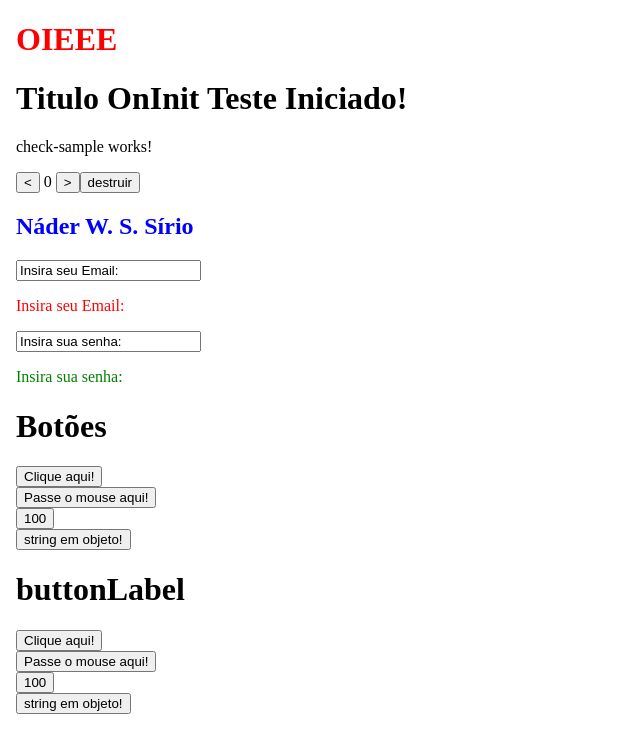
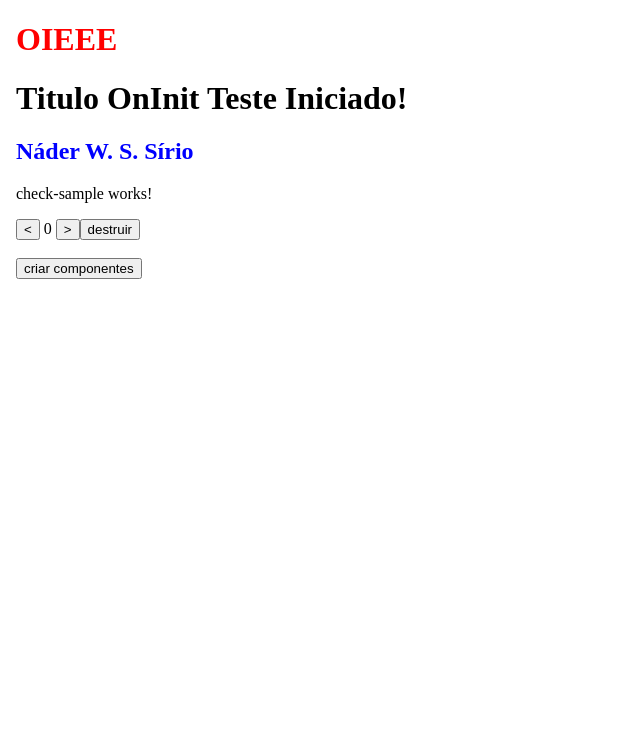
Before and after one commit to nadersirio/Angular-firsts-steps, an Angular app: page / in a window 1280 px wide. Shown: the top 752 px of the page, without its empty margins (0-640 px from the left). Built offline with nearby package versions, Linux system fonts and the light colour scheme.

Commit message:
att: refactor app.components

```diff
--- a/src/app/app.component.html
+++ b/src/app/app.component.html
@@ -7,15 +7,21 @@
   <body>
     <h1>OIEEE</h1>
     <app-title></app-title>
+    <menu-component></menu-component>
+
     <app-check-sample *ngIf="isAliveCheckSample"></app-check-sample>
-    <button (click)="disposeCheckSample()">destruir</button>
-    <menu-component></menu-component>
-    <entry-data-component></entry-data-component>
-    <button-component [label]="buttonLabel"></button-component>
+    <button (click)="checkSample()">{{SampleMessage}}</button>
+    <br>
+    <br>
+    <button (click)="inputCheckSample()">{{InputsMessage}}</button>
+    <br>
+    <br>
+    <entry-data-component *ngIf="isAliveCheckEntryData"></entry-data-component>
+    <button-component [label]="buttonLabel" *ngIf="isAliveCheckEntryData"></button-component>
 <!-- ou... -->
 <!-- <button-component label={{buttonLabel}}></button-component> -->
 
-    <button-component label="buttonLabel"></button-component>
+    <button-component label="buttonLabel" *ngIf="isAliveCheckEntryData"></button-component>
 <!-- ou... -->
 <!-- <button-component [label]="'buttonLabel'"></button-component> -->
   </body>
--- a/src/app/app.component.ts
+++ b/src/app/app.component.ts
@@ -7,9 +7,18 @@ import { Component } from '@angular/core';
 })
 export class AppComponent {
   buttonLabel: string = 'Botões';
-  isAliveCheckSample:boolean = true;
+  isAliveCheckSample: boolean = true;
+  SampleMessage: string = 'destruir';
+  isAliveCheckEntryData: boolean = false;
+  InputsMessage: string = 'criar componentes';
 
-  disposeCheckSample():void{
-    this.isAliveCheckSample = false;
+  checkSample(): void {
+    this.isAliveCheckSample = !this.isAliveCheckSample;
+    this.SampleMessage = this.isAliveCheckSample ? 'destruir' : 'recuperar';
+  }
+
+  inputCheckSample(): void {
+    this.isAliveCheckEntryData = !this.isAliveCheckEntryData;
+    this.InputsMessage = this.isAliveCheckEntryData ? 'destruir componentes' : 'criar componentes';
   }
 }
```
